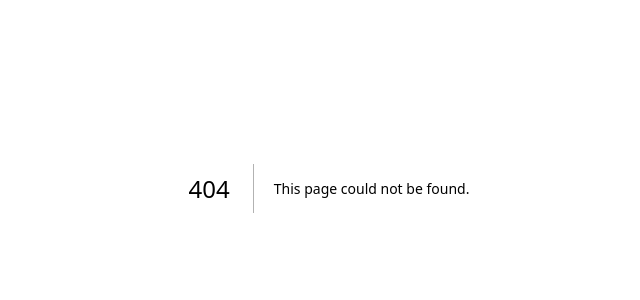
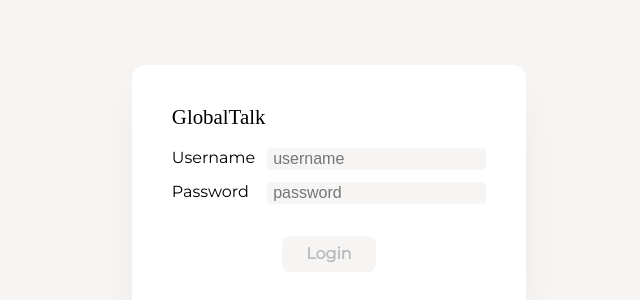
Before and after one commit to thinc-org/hacktoschool_project, a Next.js app in the folder frontend/: page /login in a window 1280 px wide. Before the commit this address had no page. Shown: the part 212-512 px from the top of the page, without its empty margins (311-951 px from the left). Built offline with nearby package versions, Linux system fonts and the light colour scheme; a web font is replaced by a local one.

Commit message:
feat(frontend): add login page

```diff
--- /dev/null
+++ b/frontend/pages/login.tsx
@@ -0,0 +1,164 @@
+import axios from "axios";
+import { stat } from "fs";
+import { useEffect, useReducer } from "react";
+import SignupStyle from "../styles/signup.module.css";
+
+type State = {
+  username: string;
+  password: string;
+  isButtonDisabled: boolean;
+};
+
+const initialState: State = {
+  username: "",
+  password: "",
+  isButtonDisabled: true,
+};
+
+type Action =
+  | { type: "setUsername"; payload: string }
+  | { type: "setPassword"; payload: string }
+  | { type: "setIsButtonDisabled"; payload: boolean };
+
+const reducer = (state: State, action: Action): State => {
+  switch (action.type) {
+    case "setUsername":
+      return {
+        ...state,
+        username: action.payload,
+      };
+    case "setPassword":
+      return {
+        ...state,
+        password: action.payload,
+      };
+    case "setIsButtonDisabled":
+      return {
+        ...state,
+        isButtonDisabled: action.payload,
+      };
+  }
+};
+
+export default function Login(this: any) {
+  const [state, dispatch] = useReducer(reducer, initialState);
+
+  useEffect(() => {
+    if (state.username.trim() && state.password.trim()) {
+      dispatch({
+        type: "setIsButtonDisabled",
+        payload: false,
+      });
+    } else {
+      dispatch({
+        type: "setIsButtonDisabled",
+        payload: true,
+      });
+    }
+  }, [state.username, state.password]);
+
+  const handleLogin = async () => {
+    console.log("HANDLING");
+    // susu naaaa tum mai pen leaw
+    try {
+      // console.log(state.username);
+      // console.log(state.password);
+      const found = await axios.post(
+        "http://localhost:4000/users/checkUserExist",
+        {
+          method: "POST",
+          headers: { "Content-Type": "application/json" },
+          body: {
+            username: state.username,
+            password: state.password,
+          },
+        }
+      );
+      //console.log(found.data);
+
+      if (found.data) {
+        console.log("username already exists!");
+        return;
+      } else {
+        console.log("Not Found");
+      }
+    } catch (error) {
+      console.log("Unable to check if the username is already exists or not");
+      return;
+    }
+
+    try {
+      // susu naa~~~
+      const res = await axios.post("http://localhost:4000/users/post", {
+        method: "POST",
+        headers: { "Content-Type": "application/json" },
+        body: {
+          username: state.username,
+          password: state.password,
+        },
+      });
+      console.log("Sign Up Completed!");
+      console.log(res);
+      return;
+    } catch (error) {
+      console.log("create User failed");
+      console.log(error);
+      return;
+    }
+  };
+
+  const handleUsernameChange: React.ChangeEventHandler<HTMLInputElement> = (
+    event
+  ) => {
+    dispatch({
+      type: "setUsername",
+      payload: event.target.value,
+    });
+  };
+
+  const handlePasswordChange: React.ChangeEventHandler<HTMLInputElement> = (
+    event
+  ) => {
+    dispatch({
+      type: "setPassword",
+      payload: event.target.value,
+    });
+  };
+
+  return (
+    <div className={SignupStyle.page}>
+      <div className={SignupStyle.questionholder}>
+        <div className={SignupStyle.logo}>GlobalTalk</div>
+        <div className={SignupStyle.question}>
+          Username
+          <input
+            type="text"
+            name="username"
+            placeholder="username"
+            className={SignupStyle.textinput}
+            onChange={handleUsernameChange}
+          />
+        </div>
+        <div className={SignupStyle.question}>
+          Password
+          <input
+            type="password"
+            name="password"
+            placeholder="password"
+            className={SignupStyle.textinput}
+            onChange={handlePasswordChange}
+          />
+        </div>
+        <div className={SignupStyle.submit}>
+          <button
+            className={SignupStyle.btn}
+            onClick={handleLogin}
+            disabled={state.isButtonDisabled}
+          >
+            Login
+          </button>
+        </div>
+      </div>
+    </div>
+  );
+}
```
